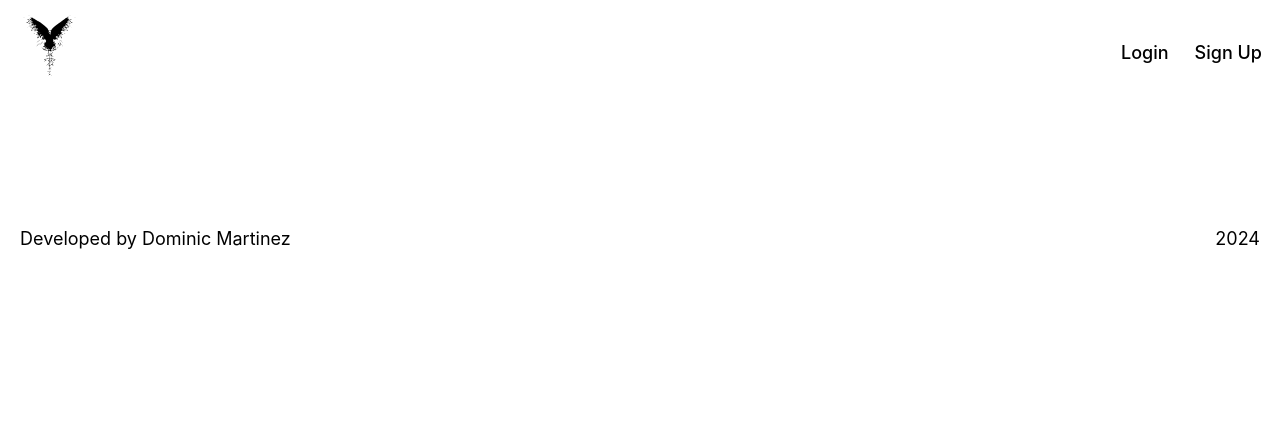
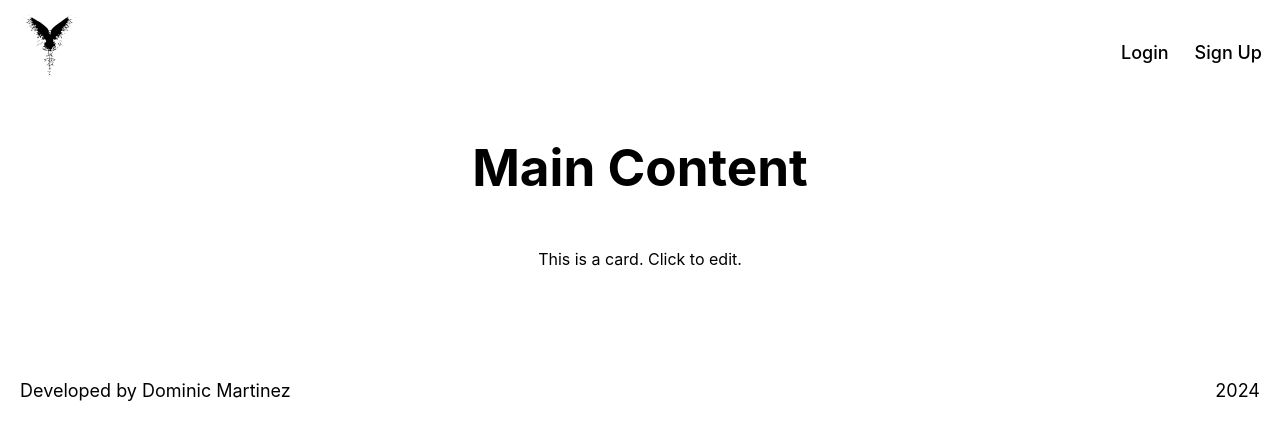
Before and after one commit to Domvm-7/project-final-frontend, a React (Vite) app: page / in a window 1280 px wide. Shown: the top 440 px of the page. Built offline with nearby package versions, Linux system fonts and the light colour scheme.

Commit message:
working on main and item card

```diff
--- a/src/App.jsx
+++ b/src/App.jsx
@@ -7,6 +7,7 @@ import Footer from "./components/Footer/Footer";
 import Preloader from "./components/Preloader/Preloader";
 import RegisterModal from "./components/RegisterModal/RegisterModal";
 import LoginModal from "./components/LoginModal/LoginModal";
+import Main from "./components/Main/Main"; // Import Main component
 
 function App() {
   const [isLoading, setIsLoading] = useState(true);
@@ -45,13 +46,10 @@ function App() {
         onRegisterClick={openRegisterModal}
         onLoginClick={openLoginModal}
       />
-      <main>
-        {/* Modals */}
-        <RegisterModal isOpen={isRegisterOpen} onClose={closeRegisterModal} />
-        <LoginModal isOpen={isLoginOpen} onClose={closeLoginModal} />
-
-        <Routes>{/* Define your routes here */}</Routes>
-      </main>
+      <Main /> {/* Insert Main component here */}
+      {/* Modals */}
+      <RegisterModal isOpen={isRegisterOpen} onClose={closeRegisterModal} />
+      <LoginModal isOpen={isLoginOpen} onClose={closeLoginModal} />
       <Footer />
     </Router>
   );
--- /dev/null
+++ b/src/components/ItemCard/ItemCard.css
@@ -0,0 +1,14 @@
+.item__card {
+  max-width: 496px;
+  height: 24px;
+  font-family: Inter, system-ui, Avenir, Helvetica, Arial, sans-serif;
+  font-weight: normal;
+  font-size: 16px;
+  line-height: 20px;
+  color: #000000;
+  text-align: center;
+  background-color: #ffffff;
+  padding-top: 3px;
+  border-radius: 4px;
+  margin: 0 auto;
+}
--- /dev/null
+++ b/src/components/ItemCard/ItemCard.jsx
@@ -0,0 +1,31 @@
+// ItemCard.jsx
+
+import React, { useState } from "react";
+import "./ItemCard.css";
+
+const ItemCard = () => {
+  const [isEditing, setIsEditing] = useState(false);
+  const [content, setContent] = useState("This is a card. Click to edit.");
+
+  const handleEdit = () => setIsEditing(!isEditing);
+
+  const handleChange = (e) => setContent(e.target.value);
+
+  return (
+    <div className="item__card" onClick={handleEdit}>
+      {isEditing ? (
+        <input
+          type="text"
+          value={content}
+          onChange={handleChange}
+          onBlur={() => setIsEditing(false)}
+          autoFocus
+        />
+      ) : (
+        <p>{content}</p>
+      )}
+    </div>
+  );
+};
+
+export default ItemCard;
--- /dev/null
+++ b/src/components/Main/Main.css
@@ -0,0 +1,5 @@
+.main__title {
+  font-family: Inter, system-ui, Avenir, Helvetica, Arial, sans-serif;
+  color: black;
+  text-align: center;
+}
--- /dev/null
+++ b/src/components/Main/Main.jsx
@@ -0,0 +1,17 @@
+// Main.jsx
+
+import React from "react";
+import ItemCard from "../ItemCard/ItemCard";
+import "./Main.css";
+
+const Main = () => {
+  return (
+    <main className="main">
+      <h1 className="main__title">Main Content</h1>
+      <ItemCard />
+      {/* Add more <ItemCard /> components if needed */}
+    </main>
+  );
+};
+
+export default Main;
```
